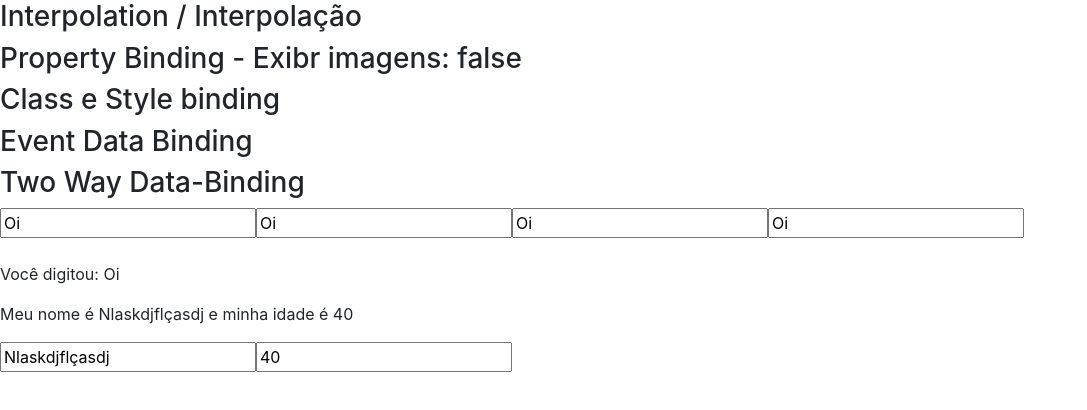
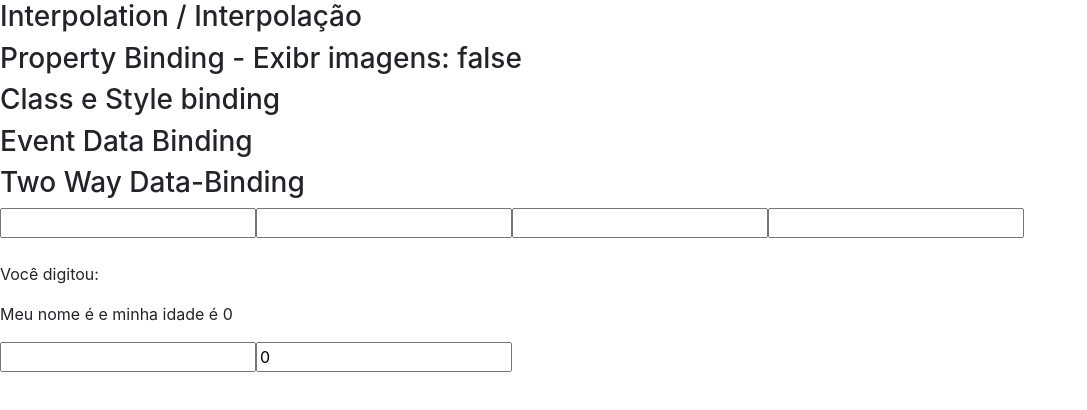
Before and after one commit to romuloteixeira/Angular, an Angular app in the folder data-binding/: page / in a window 1280 px wide. Both pictures are taken after a click on the element "Two Way Data-Binding". Shown: the top 410 px of the page, without its empty margins (0-1087 px from the left). Built offline with nearby package versions, Linux system fonts and the light colour scheme.

Commit message:
Create / Criando MeuForm

```diff
--- a/data-binding/src/app/app.module.ts
+++ b/data-binding/src/app/app.module.ts
@@ -4,6 +4,7 @@ import { FormsModule } from '@angular/forms';
 
 import { AppComponent } from './app.component';
 import { DataBindingComponent } from './data-binding/data-binding.component';
+import { MeuFormModule } from './meu-form/meu-form.module';
 
 @NgModule({
   declarations: [
@@ -12,7 +13,8 @@ import { DataBindingComponent } from './data-binding/data-binding.component';
   ],
   imports: [
     BrowserModule,
-    FormsModule
+    FormsModule,
+    MeuFormModule
   ],
   providers: [],
   bootstrap: [AppComponent]
--- a/data-binding/src/app/data-binding/data-binding.component.html
+++ b/data-binding/src/app/data-binding/data-binding.component.html
@@ -58,38 +58,4 @@
     </div>
   </article>
 </section>
-<section class="two-way-binding">
-  <article>
-    <h3 style="cursor: pointer">Two Way Data-Binding</h3>
-    <div>
-      <input type="text"
-        [value]="nome"
-        (input)="nome = $event.target.value" />
-
-      <!-- <input type="text"  class="form-control" id="alterEgo"
-         [(ngModel)]="model.alterEgo" name="alterEgo"> -->
-
-      <input type="text" id="teste"
-        [ngModel]="nome"
-        (ngModelChange)="nome = $event" />
-
-      <input type="text"
-        [(ngModel)]="nome" />
-
-      <input type="text"
-        bindon-ngModel="nome" />
-        <br />
-        <br />
-        <p>
-          Você digitou: {{ nome }}
-        </p>
-
-      <p>Meu nome é {{ pessoa.nome }} e minha idade é {{ pessoa.idade }} </p>
-      <input type="text"
-        [(ngModel)]="pessoa.nome" />
-
-      <input type="text"
-        [(ngModel)]="pessoa.idade" />
-    </div>
-  </article>
-</section>
+<app-meu-form></app-meu-form>
--- /dev/null
+++ b/data-binding/src/app/meu-form/meu-form.component.html
@@ -0,0 +1,35 @@
+<section class="two-way-binding">
+  <article>
+    <h3 style="cursor: pointer" style="cursor: pointer;" (click)="twoWayDataBinding = !twoWayDataBinding">Two Way Data-Binding</h3>
+    <div *ngIf="twoWayDataBinding">
+      <input type="text"
+        [value]="nome"
+        (input)="nome = $event.target.value" />
+
+      <!-- <input type="text"  class="form-control" id="alterEgo"
+         [(ngModel)]="model.alterEgo" name="alterEgo"> -->
+
+      <input type="text" id="teste"
+        [ngModel]="nome"
+        (ngModelChange)="nome = $event" />
+
+      <input type="text"
+        [(ngModel)]="nome" />
+
+      <input type="text"
+        bindon-ngModel="nome" />
+        <br />
+        <br />
+        <p>
+          Você digitou: {{ nome }}
+        </p>
+
+      <p>Meu nome é {{ pessoa.nome }} e minha idade é {{ pessoa.idade }} </p>
+      <input type="text"
+        [(ngModel)]="pessoa.nome" />
+
+      <input type="text"
+        [(ngModel)]="pessoa.idade" />
+    </div>
+  </article>
+</section>
--- /dev/null
+++ b/data-binding/src/app/meu-form/meu-form.component.ts
@@ -0,0 +1,23 @@
+import { Component, OnInit } from '@angular/core';
+
+@Component({
+  selector: 'app-meu-form',
+  templateUrl: './meu-form.component.html',
+  styleUrls: ['./meu-form.component.css']
+})
+export class MeuFormComponent implements OnInit {
+
+  nome: string = "";
+  twoWayDataBinding: boolean = false;
+
+  pessoa: any = {
+    nome: "",
+    idade: 0
+  };
+
+  constructor() { }
+
+  ngOnInit() {
+  }
+
+}
```
Also changed, not shown: data-binding/src/app/meu-form/meu-form.module.ts (added, +15 -0 lines), data-binding/src/app/meu-form/meu-form.component.css (added), 2 other files (tests, documents, lock files or other folders).
